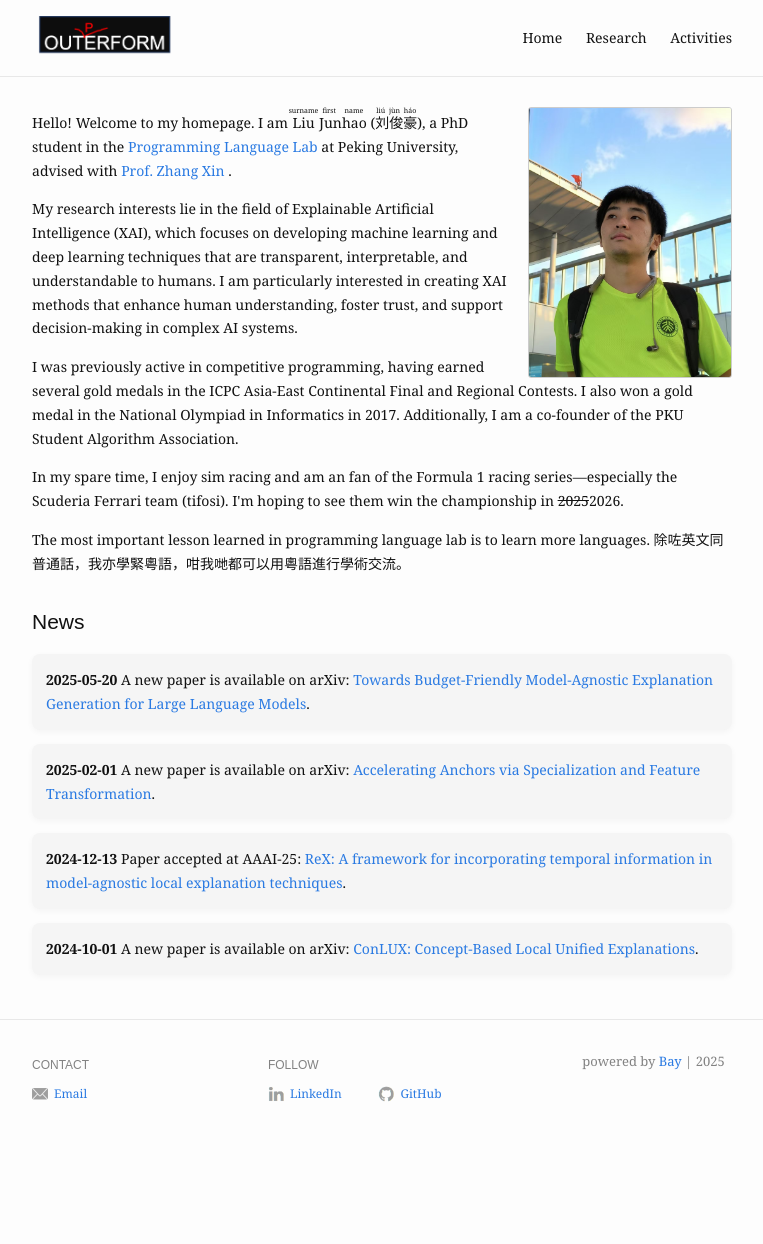
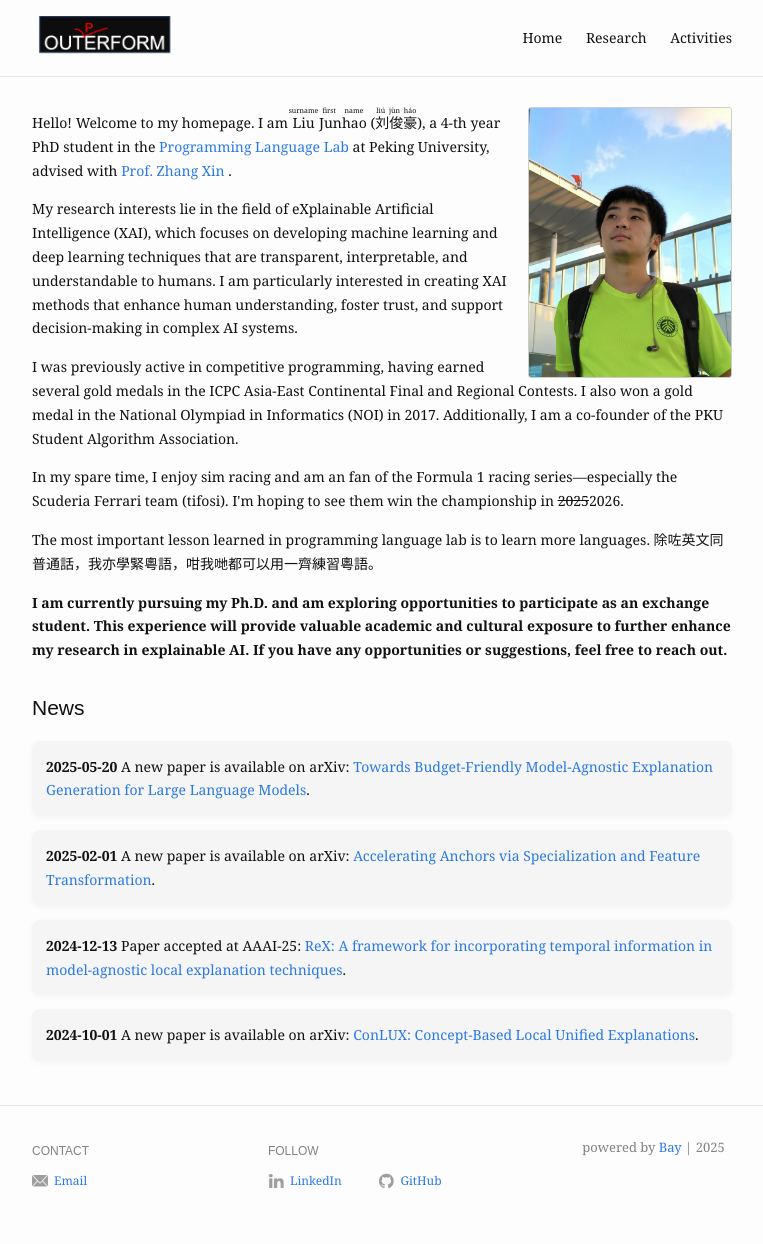
Before and after one commit to outerform/outerform.github.io, a Jekyll site: the page built from index.md, in a window 1280 px wide. Shown: the whole page, without its empty margins (258-1021 px from the left). Built offline with Jekyll 4.4.1, drawn with Linux system fonts in a browser that asks for light colours; before the commit the page ends 1157 px from its top, so only the background shows below that.

Commit message:
add information

```diff
--- a/index.md
+++ b/index.md
@@ -6,15 +6,15 @@ profile_picture:
 ---
 
 <p>
-  Hello! Welcome to my homepage. I am <ruby>Liu<rt>surname</rt></ruby> <ruby>Junhao<rt>first name</rt></ruby> (<ruby>刘俊豪<rt>liú jùn háo</rt></ruby>), a PhD student in the <a href = "https://pl.cs.pku.edu.cn">Programming Language Lab</a> at Peking University, advised with <a href="https://xinpl.github.io/">Prof. Zhang Xin</a> .
+  Hello! Welcome to my homepage. I am <ruby>Liu<rt>surname</rt></ruby> <ruby>Junhao<rt>first name</rt></ruby> (<ruby>刘俊豪<rt>liú jùn háo</rt></ruby>), a 4-th year PhD student in the <a href = "https://pl.cs.pku.edu.cn">Programming Language Lab</a> at Peking University, advised with <a href="https://xinpl.github.io/">Prof. Zhang Xin</a> .
 </p>
 
 <p>
-  My research interests lie in the field of Explainable Artificial Intelligence (XAI), which focuses on developing machine learning and deep learning techniques that are transparent, interpretable, and understandable to humans. I am particularly interested in creating XAI methods that enhance human understanding, foster trust, and support decision-making in complex AI systems.
+  My research interests lie in the field of eXplainable Artificial Intelligence (XAI), which focuses on developing machine learning and deep learning techniques that are transparent, interpretable, and understandable to humans. I am particularly interested in creating XAI methods that enhance human understanding, foster trust, and support decision-making in complex AI systems.
 </p>
 
 <p>
-  I was previously active in competitive programming, having earned several gold medals in the ICPC Asia-East Continental Final and Regional Contests. I also won a gold medal in the National Olympiad in Informatics in 2017. Additionally, I am a co-founder of the PKU Student Algorithm Association.
+  I was previously active in competitive programming, having earned several gold medals in the ICPC Asia-East Continental Final and Regional Contests. I also won a gold medal in the National Olympiad in Informatics (NOI) in 2017. Additionally, I am a co-founder of the PKU Student Algorithm Association.
 </p>
 
 <p>
@@ -23,9 +23,13 @@ profile_picture:
 
 <p>
 The most important lesson learned in programming language lab is to learn more languages.
-除咗英文同普通話，我亦學緊粵語，咁我哋都可以用粵語進行學術交流。
+除咗英文同普通話，我亦學緊粵語，咁我哋都可以用一齊練習粵語。
 <!-- 我亦懂得啲粵語，咁我哋都可以用粵語進行學術交流。 -->
 <!-- 日本語でもいい。 -->
+</p>
+
+<p>
+<strong>I am currently pursuing my Ph.D. and am exploring opportunities to participate as an exchange student. This experience will provide valuable academic and cultural exposure to further enhance my research in explainable AI. If you have any opportunities or suggestions, feel free to reach out.</strong>
 </p>
 
 <div class="news-section">
```
